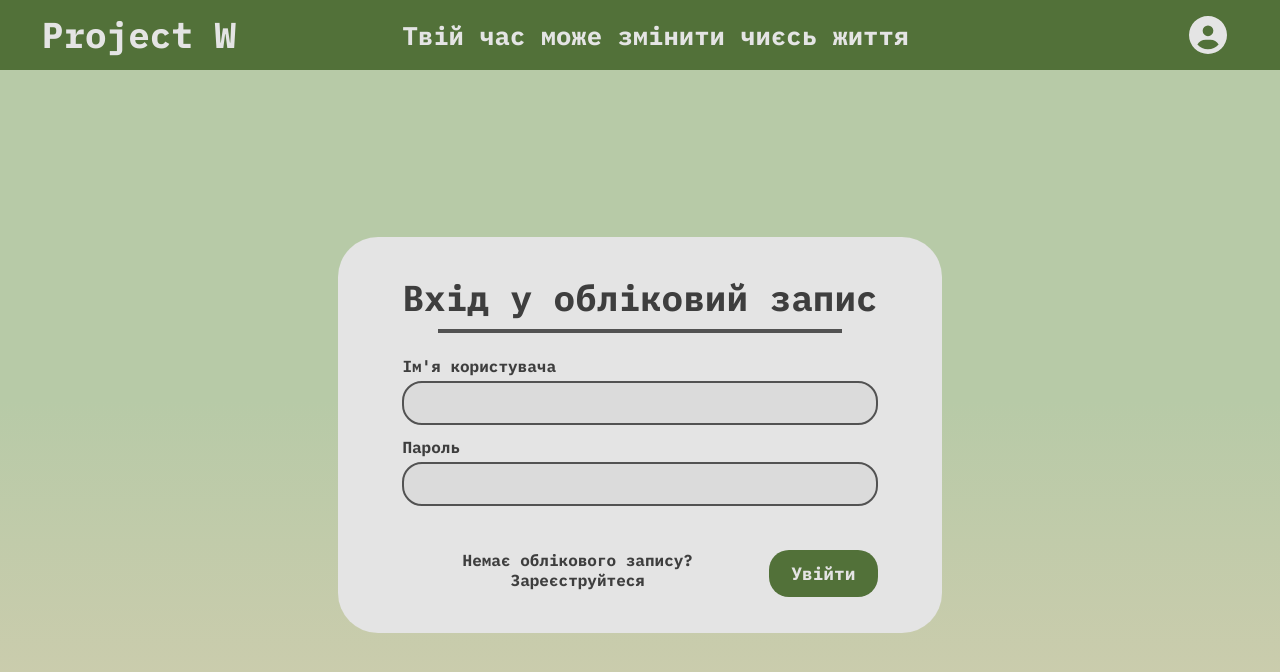
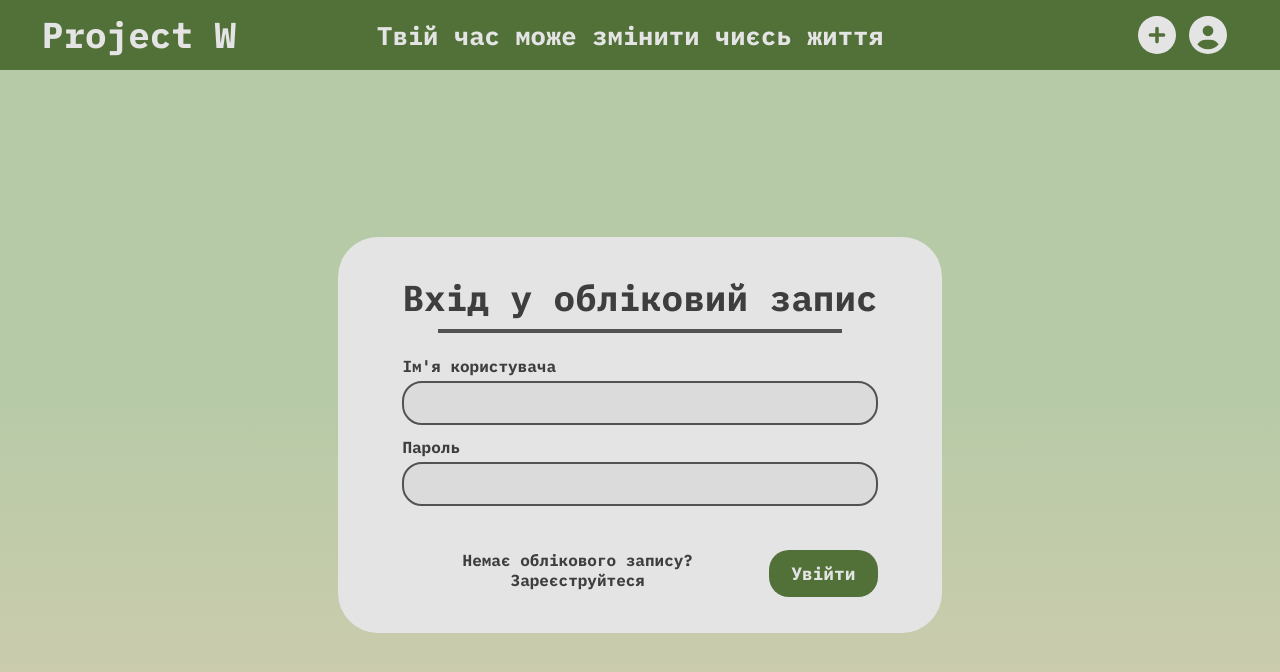
Before and after one commit to amasyaska/project-w, a React (Vite) app in the folder src/django-container/frontend/: page /login in a window 1280 px wide. Shown: the top 672 px of the page. Built offline with nearby package versions, Linux system fonts and the light colour scheme.

Commit message:
added create button

```diff
--- a/src/django-container/frontend/src/components/Header.module.css
+++ b/src/django-container/frontend/src/components/Header.module.css
@@ -39,6 +39,10 @@
         right: 3%;
         margin-left: 10vw;
     }
+
+    .createButton {
+        padding-right: 1vw;
+    }
 }
 
 @media only screen and (max-width: 820px) {
--- a/src/django-container/frontend/src/components/Header.tsx
+++ b/src/django-container/frontend/src/components/Header.tsx
@@ -1,7 +1,7 @@
 import {useState} from "react";
 import {Link} from "react-router-dom";
 import {FontAwesomeIcon} from '@fortawesome/react-fontawesome'
-import {faUserCircle} from '@fortawesome/free-solid-svg-icons'
+import {faUserCircle,faPlusCircle} from '@fortawesome/free-solid-svg-icons'
 
 import styles from "./Header.module.css";
 
@@ -34,6 +34,9 @@ export default function Header() {
             {splash}
         </div>
         <div className={styles.right}>
+            <Link to={"/creation"} className={styles.createButton}>
+                <FontAwesomeIcon icon={faPlusCircle}/>
+            </Link>
             <Link to={"/profile"} className={styles.account}>
                 <FontAwesomeIcon icon={faUserCircle}/>
             </Link>
```
